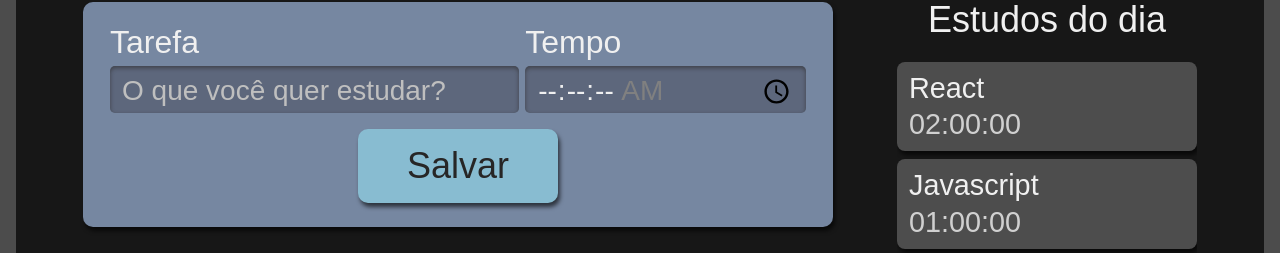
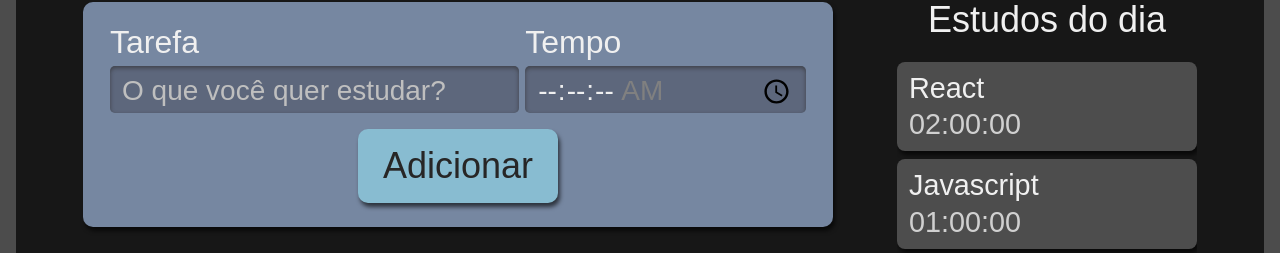
Before and after one commit to Melksedeque/alura-studies-timer, a React (Vite) app: page / in a window 1280 px wide. Shown: the part 222-475 px from the top of the page. Built offline with nearby package versions, Linux system fonts and the light colour scheme.

Commit message:
Adição de props do botão no componente

```diff
--- a/src/components/Botao/index.tsx
+++ b/src/components/Botao/index.tsx
@@ -1,12 +1,11 @@
 import React from "react";
 import style from "./Botao.module.scss";
 
-class Botao extends React.Component {
+class Botao extends React.Component<{ children: React.ReactNode }> {
   render() {
     return (
       <button className={style.botao} onClick={() => alert("Botão clicado!")}>
-        {/* {this.props.children} */}
-        Salvar
+        {this.props.children}
       </button>
     );
   }
--- a/src/components/Formulario/index.tsx
+++ b/src/components/Formulario/index.tsx
@@ -29,7 +29,7 @@ class Formulario extends React.Component {
           />
         </div>
         <Botao>
-          <span>Salvar</span>
+          <span>Adicionar</span>
         </Botao>
       </form>
     );
```
